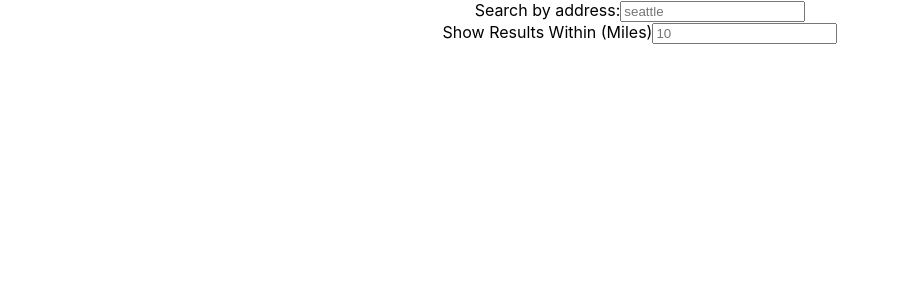
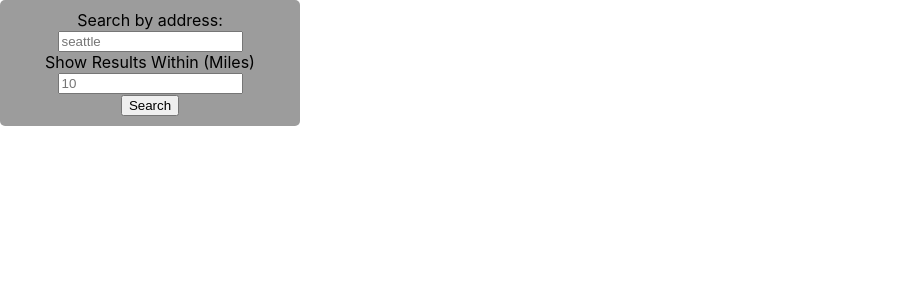
Before and after one commit to zzboncak/get-meals-client, a React (Create React App) app: page / in a window 1280 px wide. Shown: the top 300 px of the page, without its empty margins (0-900 px from the left). Built offline with nearby package versions, Linux system fonts and the light colour scheme.

Commit message:
added foundation for handleSubmit function/basic css

```diff
--- a/src/App.js
+++ b/src/App.js
@@ -1,7 +1,7 @@
 import React from 'react';
 import './App.css';
 import Header from './Components/header/header';
-import Sidebar from './Components/Sidebar/sidebar';
+import Sidebar from './Components/Sidebar/Sidebar';
 import Footer from './Components/footer/footer';
 
 class App extends React.Component {
--- /dev/null
+++ b/src/Components/Sidebar/Sidebar.css
@@ -0,0 +1,10 @@
+.sidebar-container {
+    display: flex;
+    width: 300px;
+    background: rgb(156, 156, 156);
+    border-radius: 5px;
+}
+
+.sidebar-form {
+    padding: 10px;
+}
--- a/src/Components/Sidebar/Sidebar.js
+++ b/src/Components/Sidebar/Sidebar.js
@@ -1,13 +1,22 @@
 import React, { Component } from 'react'
+import "./Sidebar.css"
 
 
 class Sidebar extends Component {
+
+    handleSubmit = e => {
+        e.preventDefault()
+        let {address, radius } = e.target
+        console.log(address.value, radius.value)
+    }
+
+
     render() {
         return(
             <>
                 <div className="sidebar-container">
-                    <form className="sidebar-form">
-                        <div className="sidebar-search">
+                    <form className="sidebar-form" onSubmit={this.handleSubmit}>
+                        <div className="sidebar-search input">
                             <label htmlFor="sidebar-search">
                                 Search by address:
                             </label>
@@ -20,9 +29,11 @@ class Sidebar extends Component {
                             </label>
                             <input className="search-radius" type="text" placeholder="10" id="radius" />
                         </div>
+
+                        <div className="button-container">
+                        <button className="submit-button" type="submit"> Search</button>
+                        </div>
                     </form>
-
-
                 </div>
             </>
         )
```
